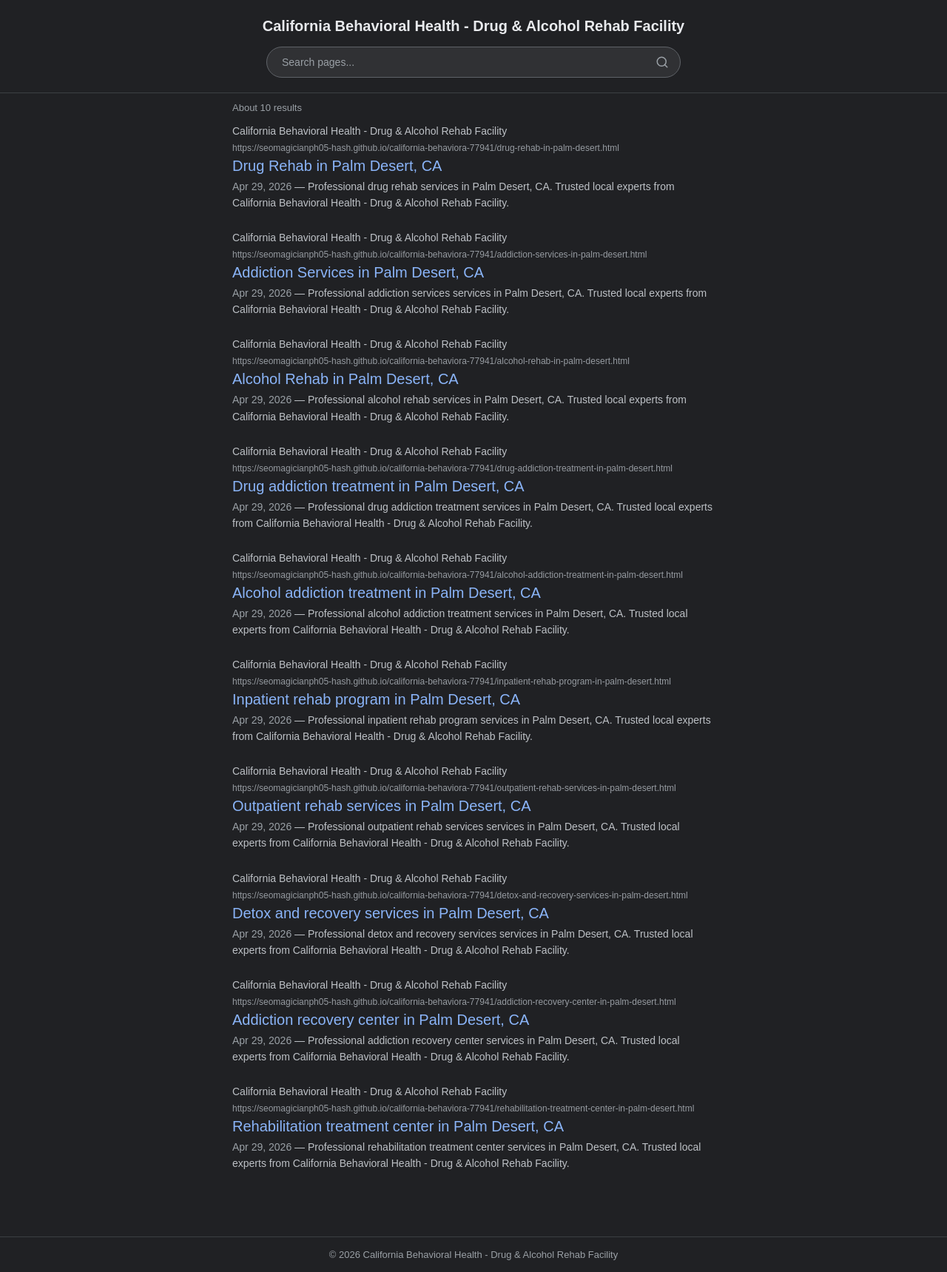
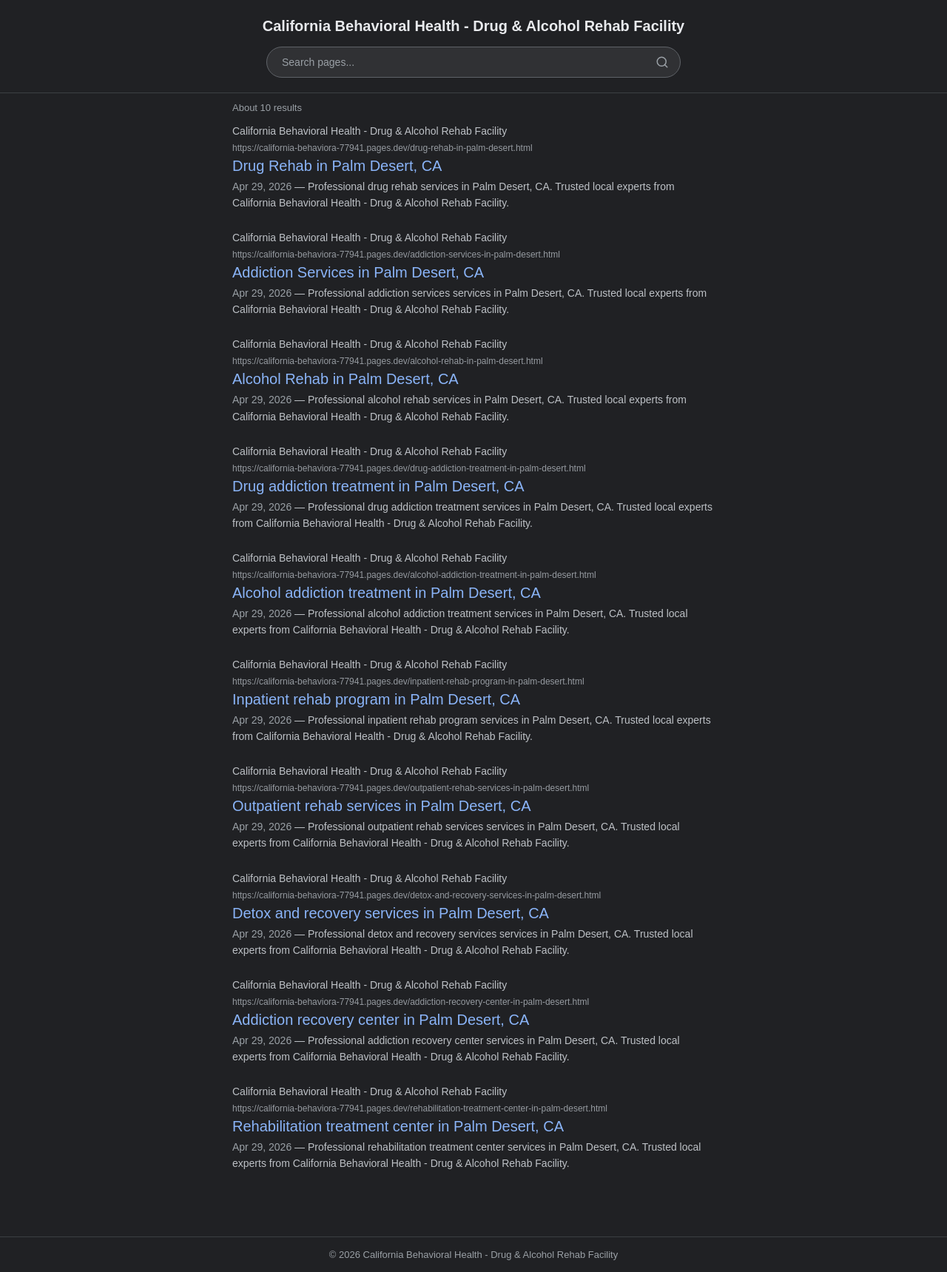
Before and after one commit to seomagicianph05-hash/california-behaviora-77941, a plain HTML site: page index.html in a window 1280 px wide. Shown: the whole page at 74% size. Drawn offline with Linux system fonts and the light colour scheme.

Commit message:
Deploy California Behavioral Health - Drug & Alcohol Rehab Facility to Cloudflare Pages - 15 files

```diff
--- a/index.html
+++ b/index.html
@@ -5,7 +5,7 @@
     <meta name="viewport" content="width=device-width, initial-scale=1.0">
     <title>California Behavioral Health - Drug & Alcohol Rehab Facility | Service Pages</title>
     <meta name="description" content="California Behavioral Health - Drug & Alcohol Rehab Facility — Browse all service pages. Find local services near you.">
-    <link rel="canonical" href="https://seomagicianph05-hash.github.io/california-behaviora-77941/">
+    <link rel="canonical" href="https://california-behaviora-77941.pages.dev/">
     <style>
       *{margin:0;padding:0;box-sizing:border-box}
       body{font-family:arial,sans-serif;background:#202124;color:#bdc1c6;min-height:100vh;-webkit-font-smoothing:antialiased}
@@ -68,7 +68,7 @@
     <article class="r" data-title="drug rehab in palm desert, ca">
       <div class="r-src">
         <span class="r-domain">California Behavioral Health - Drug & Alcohol Rehab Facility</span>
-        <span class="r-url">https://seomagicianph05-hash.github.io/california-behaviora-77941/drug-rehab-in-palm-desert.html</span>
+        <span class="r-url">https://california-behaviora-77941.pages.dev/drug-rehab-in-palm-desert.html</span>
       </div>
       <a href="./drug-rehab-in-palm-desert.html" class="r-title">Drug Rehab in Palm Desert, CA</a>
       <p class="r-desc"><span class="r-date">Apr 29, 2026</span> — Professional drug rehab services in Palm Desert, CA. Trusted local experts from California Behavioral Health - Drug & Alcohol Rehab Facility.</p>
@@ -76,7 +76,7 @@
     <article class="r" data-title="addiction services in palm desert, ca">
       <div class="r-src">
         <span class="r-domain">California Behavioral Health - Drug & Alcohol Rehab Facility</span>
-        <span class="r-url">https://seomagicianph05-hash.github.io/california-behaviora-77941/addiction-services-in-palm-desert.html</span>
+        <span class="r-url">https://california-behaviora-77941.pages.dev/addiction-services-in-palm-desert.html</span>
       </div>
       <a href="./addiction-services-in-palm-desert.html" class="r-title">Addiction Services in Palm Desert, CA</a>
       <p class="r-desc"><span class="r-date">Apr 29, 2026</span> — Professional addiction services services in Palm Desert, CA. Trusted local experts from California Behavioral Health - Drug & Alcohol Rehab Facility.</p>
@@ -84,7 +84,7 @@
     <article class="r" data-title="alcohol rehab in palm desert, ca">
       <div class="r-src">
         <span class="r-domain">California Behavioral Health - Drug & Alcohol Rehab Facility</span>
-        <span class="r-url">https://seomagicianph05-hash.github.io/california-behaviora-77941/alcohol-rehab-in-palm-desert.html</span>
+        <span class="r-url">https://california-behaviora-77941.pages.dev/alcohol-rehab-in-palm-desert.html</span>
       </div>
       <a href="./alcohol-rehab-in-palm-desert.html" class="r-title">Alcohol Rehab in Palm Desert, CA</a>
       <p class="r-desc"><span class="r-date">Apr 29, 2026</span> — Professional alcohol rehab services in Palm Desert, CA. Trusted local experts from California Behavioral Health - Drug & Alcohol Rehab Facility.</p>
@@ -92,7 +92,7 @@
     <article class="r" data-title="drug addiction treatment in palm desert, ca">
       <div class="r-src">
         <span class="r-domain">California Behavioral Health - Drug & Alcohol Rehab Facility</span>
-        <span class="r-url">https://seomagicianph05-hash.github.io/california-behaviora-77941/drug-addiction-treatment-in-palm-desert.html</span>
+        <span class="r-url">https://california-behaviora-77941.pages.dev/drug-addiction-treatment-in-palm-desert.html</span>
       </div>
       <a href="./drug-addiction-treatment-in-palm-desert.html" class="r-title">Drug addiction treatment in Palm Desert, CA</a>
       <p class="r-desc"><span class="r-date">Apr 29, 2026</span> — Professional drug addiction treatment services in Palm Desert, CA. Trusted local experts from California Behavioral Health - Drug & Alcohol Rehab Facility.</p>
@@ -100,7 +100,7 @@
     <article class="r" data-title="alcohol addiction treatment in palm desert, ca">
       <div class="r-src">
         <span class="r-domain">California Behavioral Health - Drug & Alcohol Rehab Facility</span>
-        <span class="r-url">https://seomagicianph05-hash.github.io/california-behaviora-77941/alcohol-addiction-treatment-in-palm-desert.html</span>
+        <span class="r-url">https://california-behaviora-77941.pages.dev/alcohol-addiction-treatment-in-palm-desert.html</span>
       </div>
       <a href="./alcohol-addiction-treatment-in-palm-desert.html" class="r-title">Alcohol addiction treatment in Palm Desert, CA</a>
       <p class="r-desc"><span class="r-date">Apr 29, 2026</span> — Professional alcohol addiction treatment services in Palm Desert, CA. Trusted local experts from California Behavioral Health - Drug & Alcohol Rehab Facility.</p>
@@ -108,7 +108,7 @@
     <article class="r" data-title="inpatient rehab program in palm desert, ca">
       <div class="r-src">
         <span class="r-domain">California Behavioral Health - Drug & Alcohol Rehab Facility</span>
-        <span class="r-url">https://seomagicianph05-hash.github.io/california-behaviora-77941/inpatient-rehab-program-in-palm-desert.html</span>
+        <span class="r-url">https://california-behaviora-77941.pages.dev/inpatient-rehab-program-in-palm-desert.html</span>
       </div>
       <a href="./inpatient-rehab-program-in-palm-desert.html" class="r-title">Inpatient rehab program in Palm Desert, CA</a>
       <p class="r-desc"><span class="r-date">Apr 29, 2026</span> — Professional inpatient rehab program services in Palm Desert, CA. Trusted local experts from California Behavioral Health - Drug & Alcohol Rehab Facility.</p>
@@ -116,7 +116,7 @@
     <article class="r" data-title="outpatient rehab services in palm desert, ca">
       <div class="r-src">
         <span class="r-domain">California Behavioral Health - Drug & Alcohol Rehab Facility</span>
-        <span class="r-url">https://seomagicianph05-hash.github.io/california-behaviora-77941/outpatient-rehab-services-in-palm-desert.html</span>
+        <span class="r-url">https://california-behaviora-77941.pages.dev/outpatient-rehab-services-in-palm-desert.html</span>
       </div>
       <a href="./outpatient-rehab-services-in-palm-desert.html" class="r-title">Outpatient rehab services in Palm Desert, CA</a>
       <p class="r-desc"><span class="r-date">Apr 29, 2026</span> — Professional outpatient rehab services services in Palm Desert, CA. Trusted local experts from California Behavioral Health - Drug & Alcohol Rehab Facility.</p>
@@ -124,7 +124,7 @@
     <article class="r" data-title="detox and recovery services in palm desert, ca">
       <div class="r-src">
         <span class="r-domain">California Behavioral Health - Drug & Alcohol Rehab Facility</span>
-        <span class="r-url">https://seomagicianph05-hash.github.io/california-behaviora-77941/detox-and-recovery-services-in-palm-desert.html</span>
+        <span class="r-url">https://california-behaviora-77941.pages.dev/detox-and-recovery-services-in-palm-desert.html</span>
       </div>
       <a href="./detox-and-recovery-services-in-palm-desert.html" class="r-title">Detox and recovery services in Palm Desert, CA</a>
       <p class="r-desc"><span class="r-date">Apr 29, 2026</span> — Professional detox and recovery services services in Palm Desert, CA. Trusted local experts from California Behavioral Health - Drug & Alcohol Rehab Facility.</p>
@@ -132,7 +132,7 @@
     <article class="r" data-title="addiction recovery center in palm desert, ca">
       <div class="r-src">
         <span class="r-domain">California Behavioral Health - Drug & Alcohol Rehab Facility</span>
-        <span class="r-url">https://seomagicianph05-hash.github.io/california-behaviora-77941/addiction-recovery-center-in-palm-desert.html</span>
+        <span class="r-url">https://california-behaviora-77941.pages.dev/addiction-recovery-center-in-palm-desert.html</span>
       </div>
       <a href="./addiction-recovery-center-in-palm-desert.html" class="r-title">Addiction recovery center in Palm Desert, CA</a>
       <p class="r-desc"><span class="r-date">Apr 29, 2026</span> — Professional addiction recovery center services in Palm Desert, CA. Trusted local experts from California Behavioral Health - Drug & Alcohol Rehab Facility.</p>
@@ -140,7 +140,7 @@
     <article class="r" data-title="rehabilitation treatment center in palm desert, ca">
       <div class="r-src">
         <span class="r-domain">California Behavioral Health - Drug & Alcohol Rehab Facility</span>
-        <span class="r-url">https://seomagicianph05-hash.github.io/california-behaviora-77941/rehabilitation-treatment-center-in-palm-desert.html</span>
+        <span class="r-url">https://california-behaviora-77941.pages.dev/rehabilitation-treatment-center-in-palm-desert.html</span>
       </div>
       <a href="./rehabilitation-treatment-center-in-palm-desert.html" class="r-title">Rehabilitation treatment center in Palm Desert, CA</a>
       <p class="r-desc"><span class="r-date">Apr 29, 2026</span> — Professional rehabilitation treatment center services in Palm Desert, CA. Trusted local experts from California Behavioral Health - Drug & Alcohol Rehab Facility.</p>
```
Also changed, not shown: 404.html (+3 -3 lines), addiction-recovery-center-in-palm-desert.html (+9 -0 lines), addiction-services-in-palm-desert.html (+9 -0 lines), alcohol-addiction-treatment-in-palm-desert.html (+9 -0 lines), alcohol-rehab-in-palm-desert.html (+9 -0 lines), detox-and-recovery-services-in-palm-desert.html (+9 -0 lines), drug-addiction-treatment-in-palm-desert.html (+9 -0 lines), drug-rehab-in-palm-desert.html (+9 -0 lines), inpatient-rehab-program-in-palm-desert.html (+9 -0 lines), outpatient-rehab-services-in-palm-desert.html (+9 -0 lines), rehabilitation-treatment-center-in-palm-desert.html (+9 -0 lines), sitemap.xml (+11 -11 lines), robots.txt.
